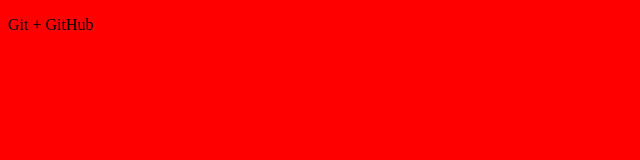
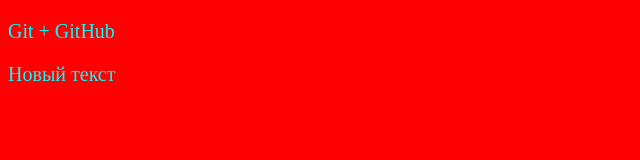
Before and after one commit to Just-guy/gittest, a plain HTML site: page index.html in a window 1280 px wide. Shown: the whole page, without its empty margins (0-640 px from the left). Drawn offline with Linux system fonts and the light colour scheme.

Commit message:
Наши первые изменения

```diff
--- a/css/main.css
+++ b/css/main.css
@@ -1,3 +1,8 @@
 body {
 	background-color: red;
 }
+
+p {
+	font-size: 20px;
+	color: cyan;
+}
--- a/index.html
+++ b/index.html
@@ -9,5 +9,6 @@
 </head>
 <body>
 	<p>Git + GitHub</p>
+	<p>Новый текст</p>
 </body>
 </html>
```
